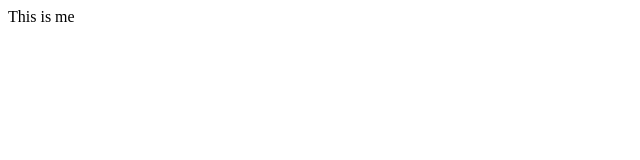
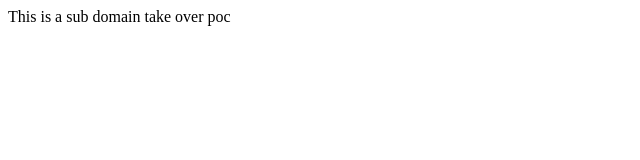
Before and after one commit to sonu404/rockstar, a plain HTML site: page index.html in a window 1280 px wide. Shown: the whole page, without its empty margins (0-640 px from the left). Drawn offline with Linux system fonts and the light colour scheme.

Commit message:
Update index.html

```diff
--- a/index.html
+++ b/index.html
@@ -1,3 +1,3 @@
 <html>
-  This is me
+  This is a sub domain take over poc
 </html>
```
